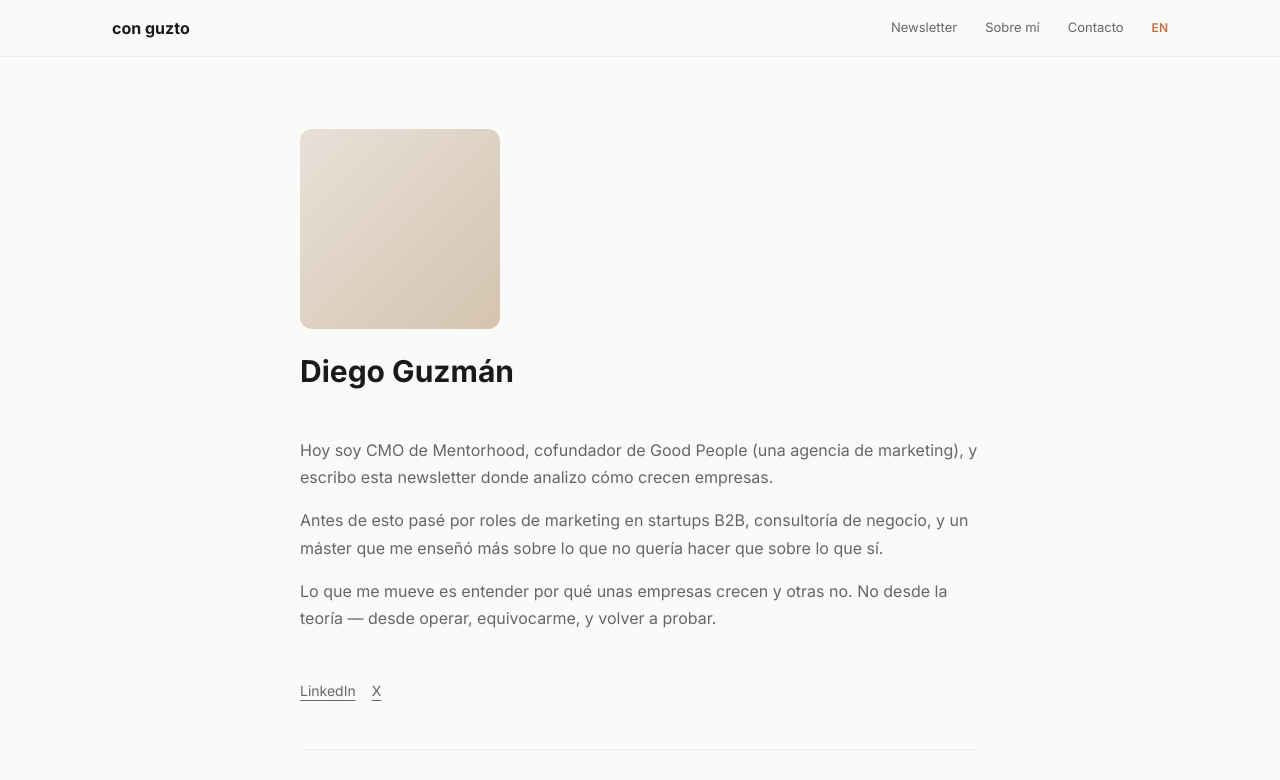
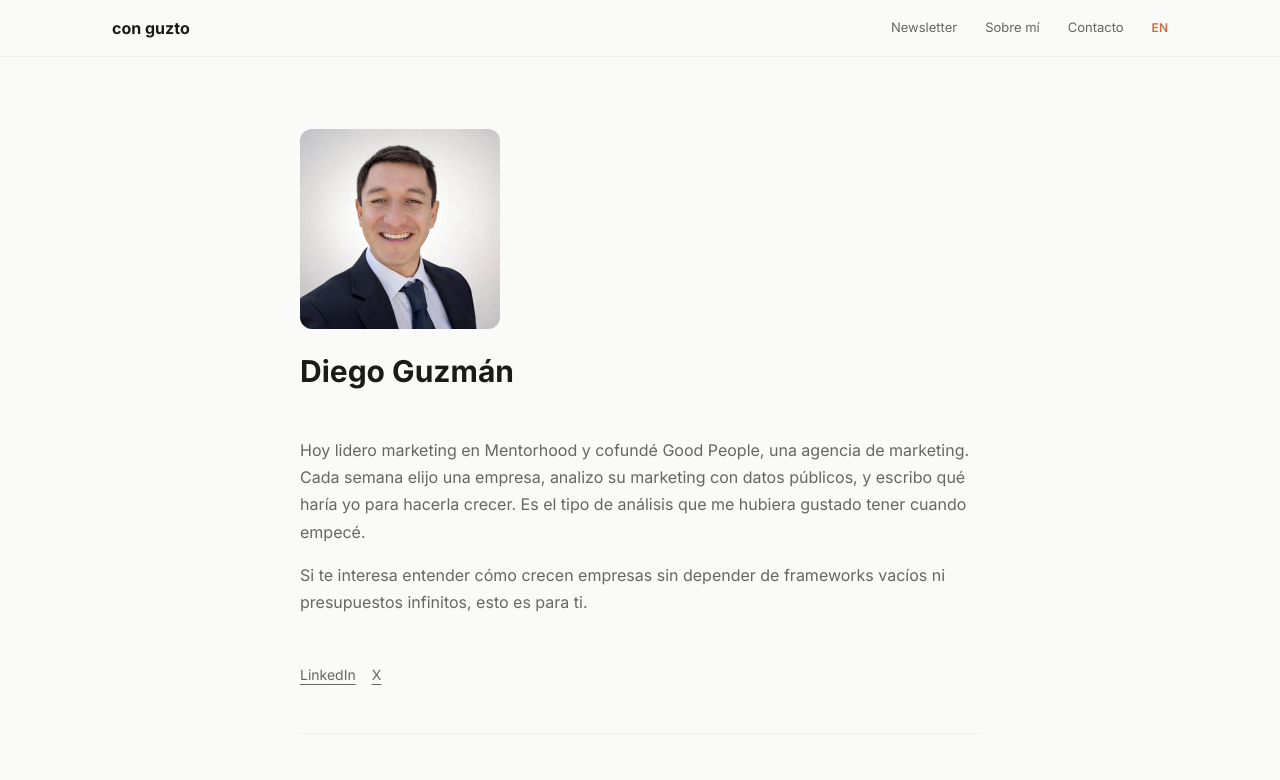
Before and after one commit to dguzto/conguzto, a Next.js app: page /es/sobre-mi in a window 1280 px wide. Shown: the top 780 px of the page. Built offline with nearby package versions, Linux system fonts and the light colour scheme.

Commit message:
feat: add real bio and profile photo to About page

```diff
--- a/app/[locale]/sobre-mi/page.tsx
+++ b/app/[locale]/sobre-mi/page.tsx
@@ -33,13 +33,12 @@ export default async function AboutPage() {
       <section className="py-3xl px-xl">
         <div className="max-w-[680px] mx-auto">
           <div className="mb-2xl">
-            <div className="w-[200px] h-[200px] bg-gradient-to-br from-[#e8e0d8] to-[#d4c4b0] rounded-image mb-lg" />
+            <img src="/diego.jpg" alt="Diego Guzmán" className="w-[200px] h-[200px] object-cover rounded-image mb-lg" />
             <h1 className="text-[30px] font-bold text-text-primary tracking-[--tracking-tight-h1] leading-[1.2]">{t("about.title")}</h1>
           </div>
           <div className="space-y-md text-[16px] text-text-secondary leading-[1.7]">
             <p>{t("about.bio1")}</p>
             <p>{t("about.bio2")}</p>
-            <p>{t("about.bio3")}</p>
           </div>
           <div className="flex gap-md mt-2xl">
             <a href="https://linkedin.com/in/diegoguzto" target="_blank" rel="noopener noreferrer" className="text-text-secondary hover:text-text-primary text-[14px] transition-colors underline underline-offset-4">LinkedIn</a>
--- a/messages/en.json
+++ b/messages/en.json
@@ -48,9 +48,8 @@
   "about": {
     "title": "Diego Guzmán",
     "tagline": "I build and analyze growing businesses.",
-    "bio1": "Today I'm CMO at Mentorhood, co-founder of Good People (a marketing agency), and I write this newsletter where I analyze how companies grow.",
-    "bio2": "Before this I worked in marketing roles at B2B startups, business consulting, and a master's degree that taught me more about what I didn't want to do than what I did.",
-    "bio3": "What drives me is understanding why some companies grow and others don't. Not from theory — from operating, making mistakes, and trying again."
+    "bio1": "Today I lead marketing at Mentorhood and co-founded Good People, a marketing agency. Every week I pick a company, analyze its marketing with public data, and write what I'd do to grow it. The kind of analysis I wish I'd had when I started.",
+    "bio2": "If you want to understand how companies grow without relying on empty frameworks or infinite budgets, this is for you."
   },
   "article": { "readTime": "min read", "keepReading": "Keep reading", "analysisLabel": "ANALYSIS" },
   "footer": {
--- a/messages/es.json
+++ b/messages/es.json
@@ -48,9 +48,8 @@
   "about": {
     "title": "Diego Guzmán",
     "tagline": "Construyo y analizo negocios que crecen.",
-    "bio1": "Hoy soy CMO de Mentorhood, cofundador de Good People (una agencia de marketing), y escribo esta newsletter donde analizo cómo crecen empresas.",
-    "bio2": "Antes de esto pasé por roles de marketing en startups B2B, consultoría de negocio, y un máster que me enseñó más sobre lo que no quería hacer que sobre lo que sí.",
-    "bio3": "Lo que me mueve es entender por qué unas empresas crecen y otras no. No desde la teoría — desde operar, equivocarme, y volver a probar."
+    "bio1": "Hoy lidero marketing en Mentorhood y cofundé Good People, una agencia de marketing. Cada semana elijo una empresa, analizo su marketing con datos públicos, y escribo qué haría yo para hacerla crecer. Es el tipo de análisis que me hubiera gustado tener cuando empecé.",
+    "bio2": "Si te interesa entender cómo crecen empresas sin depender de frameworks vacíos ni presupuestos infinitos, esto es para ti."
   },
   "article": { "readTime": "min de lectura", "keepReading": "Sigue leyendo", "analysisLabel": "ANÁLISIS" },
   "footer": {
```
Also changed, not shown: public/diego.jpg (added).
